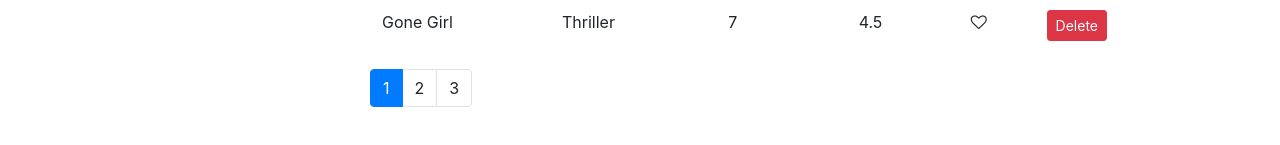
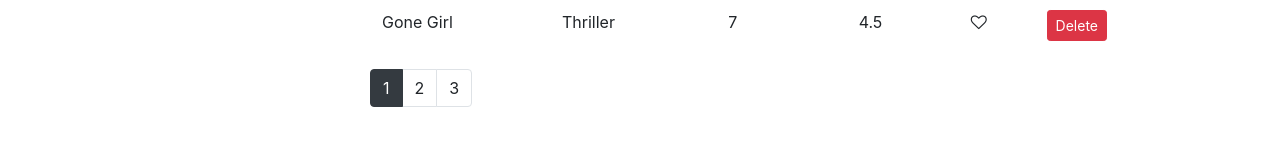
Before and after one commit to yedai13/react-moxit, a React (Create React App) app in the folder vidly/: page /movies in a window 1280 px wide. Shown: the part 347-492 px from the top of the page. Built offline with nearby package versions, Linux system fonts and the light colour scheme.

Commit message:
chage color pagination/listGroup

```diff
--- a/vidly/src/index.css
+++ b/vidly/src/index.css
@@ -20,3 +20,19 @@
 .clickable {
   cursor: pointer;
 }
+
+.bg-dark {
+  background-color: #343a40;
+}
+
+li.list-group-item.list-group-item-action.active {
+  background-color: #343a40;
+  border-color: #343a40;
+}
+
+.page-item.active .page-link {
+  z-index: 1;
+  color: #fff;
+  background-color: #343a40 !important;
+  border-color: #343a40 !important;
+}
```
